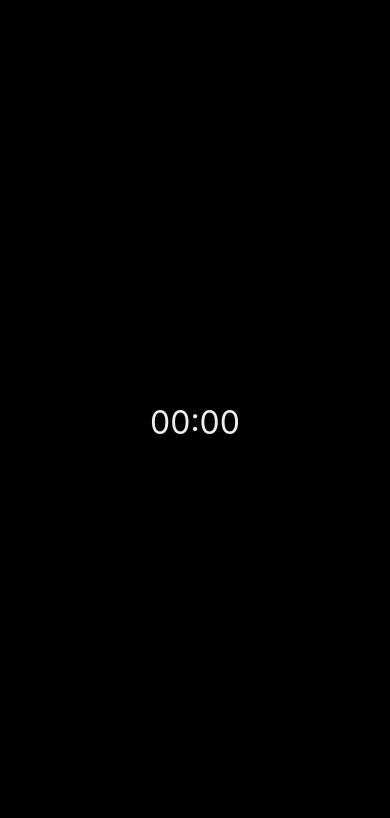
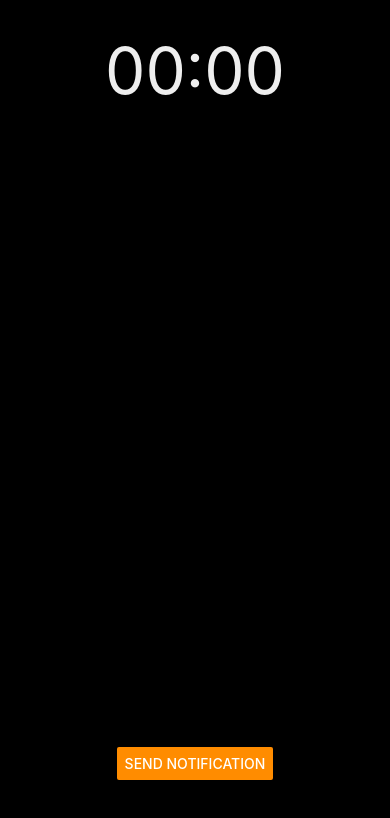
Before and after one commit to ImnIrdst/FTMR, a React Native app: screen / in a window 390 px wide. Shown: the top 818 px of the page. Built offline with nearby package versions, Linux system fonts and the light colour scheme.

Commit message:
Add notification native module

```diff
--- a/App.tsx
+++ b/App.tsx
@@ -1,12 +1,23 @@
 import { StatusBar } from "expo-status-bar";
 import React from "react";
-import { SafeAreaView, StyleSheet, Text, View } from "react-native";
+import { Button, SafeAreaView, StyleSheet, Text, NativeModules } from "react-native";
+
+const {FtmrNotificationModule} = NativeModules
 
 export default function App() {
+
+    const onSendNotificationPressed = () => {
+        console.log("Here")
+        FtmrNotificationModule.showNotification("Ftmr", "Times up!")
+    }
+
     return (
         <SafeAreaView style={styles.container}>
+            <StatusBar style="light" backgroundColor="black" />
+
             <Text style={styles.body}>00:00</Text>
-            <StatusBar style="light" backgroundColor="black" />
+
+            <Button title="Send Notification" onPress={onSendNotificationPressed} color="darkorange"/>
         </SafeAreaView>
     );
 }
@@ -16,10 +27,14 @@ const styles = StyleSheet.create({
         flex: 1,
         backgroundColor: "black",
         alignItems: "center",
-        justifyContent: "center",
+        justifyContent: "flex-end",
+        paddingBottom: 64
     },
     body: {
-        fontSize: 32,
+        textAlignVertical: "center",
+        flex: 1,
+        padding: 32,
+        fontSize: 64,
         color: "#eee",
     },
 });
```
Also changed, not shown: 5 other files (tests, documents, lock files or other folders).
